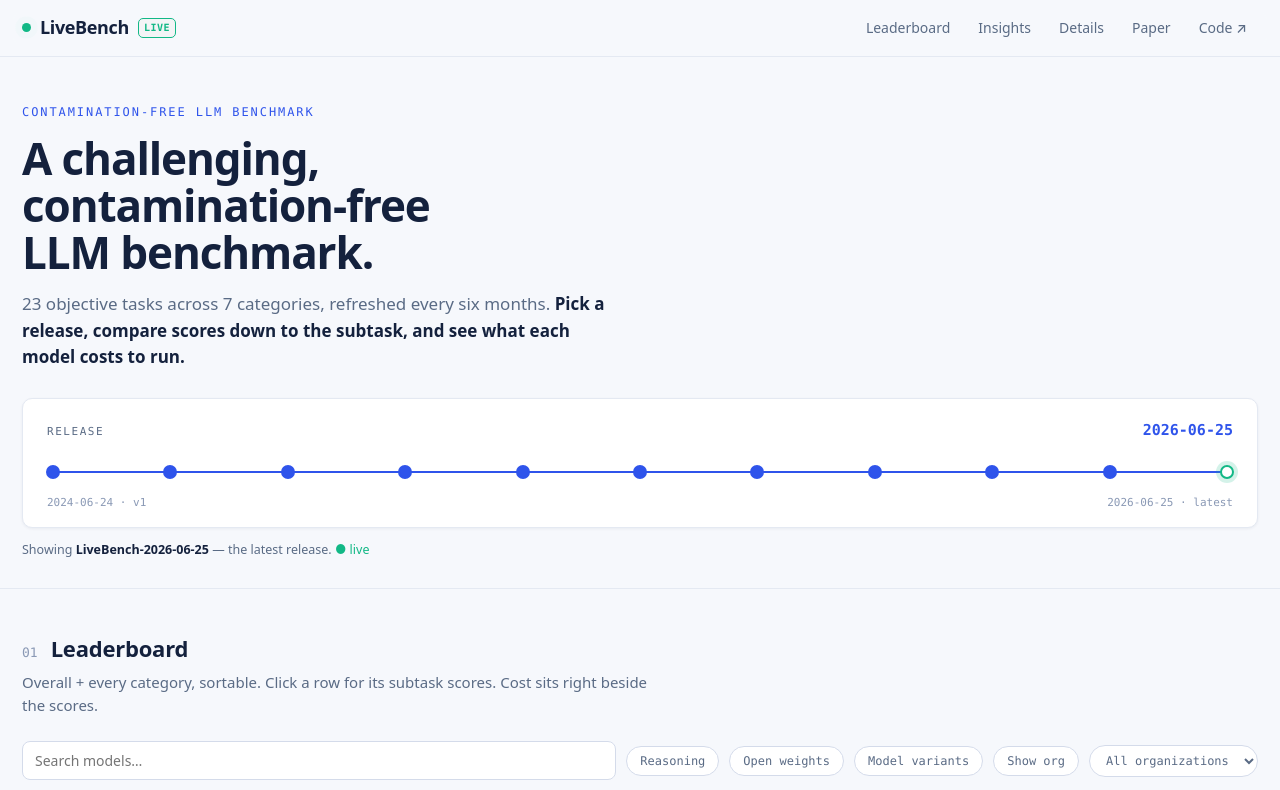
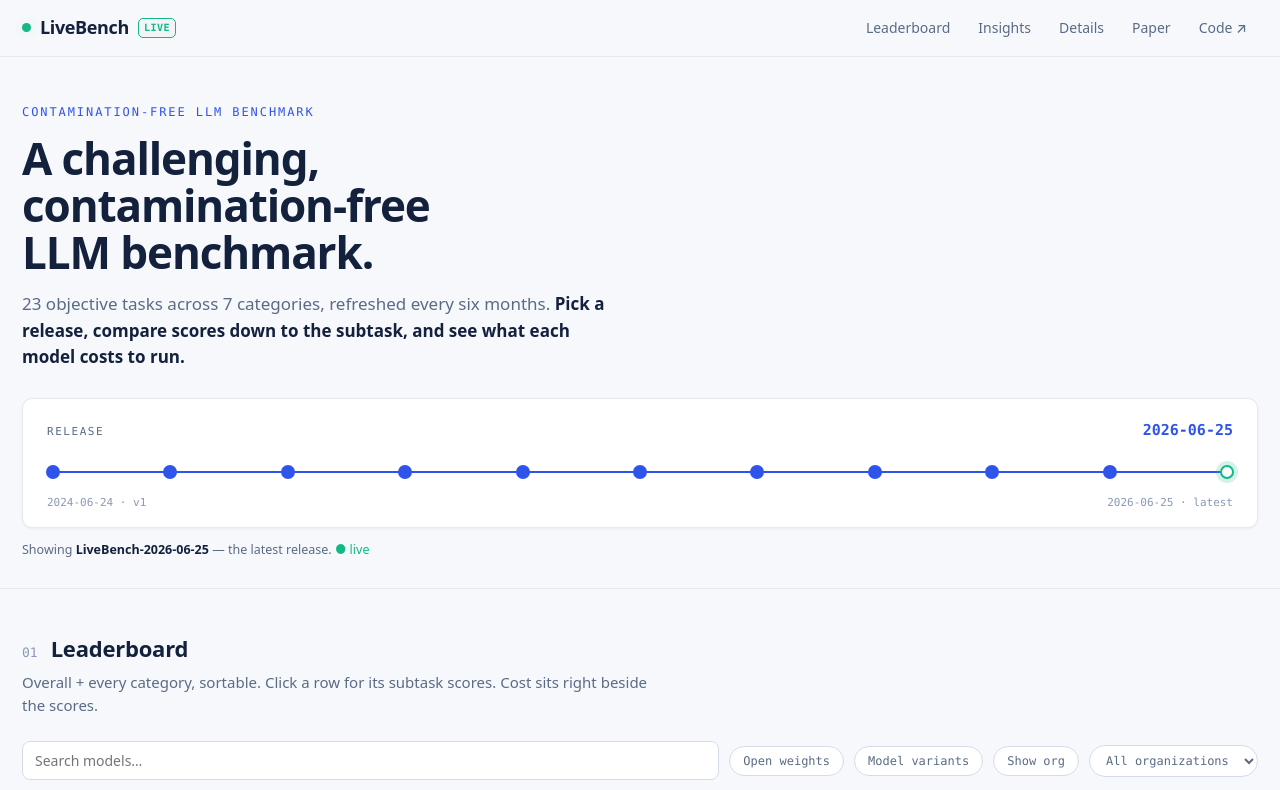
Before and after one commit to LiveBench/new-livebench, a React (Create React App) app: page / in a window 1280 px wide. Shown: the top 790 px of the page. Built offline with nearby package versions, Linux system fonts and the light colour scheme; some icons are missing.

Commit message:
Remove the Reasoning filter chip from the leaderboard controls
Co-Authored-By: Claude Opus 4.8 (1M context) <noreply@anthropic.com>

```diff
--- a/src/components/Leaderboard.jsx
+++ b/src/components/Leaderboard.jsx
@@ -51,7 +51,6 @@ export default function Leaderboard({ models, categories, hasCost }) {
   const [sortDir, setSortDir] = useState(init.get("dir") === "asc" ? 1 : -1);
   const [expanded, setExpanded] = useState(() => new Set());
   const [showVariants, setShowVariants] = useState(false);
-  const [onlyReason, setOnlyReason] = useState(false);
   const [onlyOpen, setOnlyOpen] = useState(false);
   const [q, setQ] = useState("");
   const [showOrg, setShowOrg] = useState(init.get("showorg") === "1");
@@ -103,7 +102,6 @@ export default function Leaderboard({ models, categories, hasCost }) {
 
   const rows = useMemo(() => {
     let r = models.filter((m) => {
-      if (onlyReason && !m.reasoner) return false;
       if (onlyOpen && !m.open) return false;
       if (orgFilter && m.org !== orgFilter) return false;
       if (q && !m.name.toLowerCase().includes(q) && !m.model.toLowerCase().includes(q)) return false;
@@ -118,7 +116,7 @@ export default function Leaderboard({ models, categories, hasCost }) {
       return (va - vb) * sortDir;
     });
     // eslint-disable-next-line react-hooks/exhaustive-deps
-  }, [models, onlyReason, onlyOpen, orgFilter, q, showVariants, sortKey, sortDir, selectedCats]);
+  }, [models, onlyOpen, orgFilter, q, showVariants, sortKey, sortDir, selectedCats]);
 
   const shades = computeShades(rows, scoreCols, val);
 
@@ -153,7 +151,6 @@ export default function Leaderboard({ models, categories, hasCost }) {
           <input type="text" value={q} placeholder="Search models…" aria-label="Search models"
             onChange={(e) => setQ(e.target.value.toLowerCase())} />
         </div>
-        <button className="lb-chip" aria-pressed={onlyReason} onClick={() => setOnlyReason((v) => !v)}>Reasoning</button>
         <button className="lb-chip" aria-pressed={onlyOpen} onClick={() => setOnlyOpen((v) => !v)}>Open weights</button>
         <button className="lb-chip" aria-pressed={showVariants} data-tip="Off = best variant per model · On = every effort variant"
           onClick={() => setShowVariants((v) => !v)}>Model variants</button>
```
